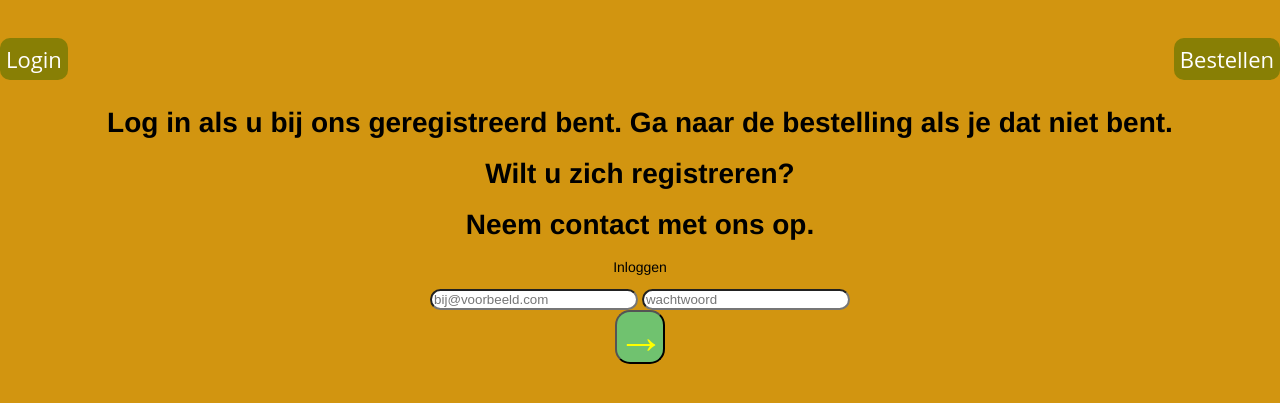
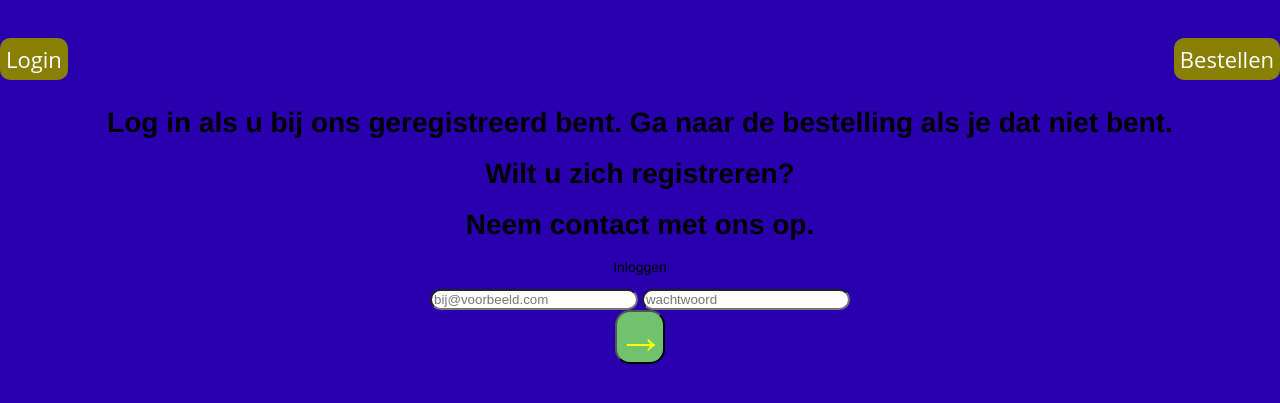
Before and after one commit to DDjesse/generic-beer, a PHP site: page /index.php in a window 1280 px wide. Shown: the top 403 px of the page. Run offline with PHP 8.4, Linux system fonts and the light colour scheme.

Commit message:
Update webshop.css

```diff
--- a/webshop.css
+++ b/webshop.css
@@ -59,7 +59,7 @@ li:hover{
     filter: alpha(opacity=8);
 }
 html{
-    background:rgb(210, 149, 16);
+    background:rgb(40, 0, 173);
 }
 
 .Bform{
```
